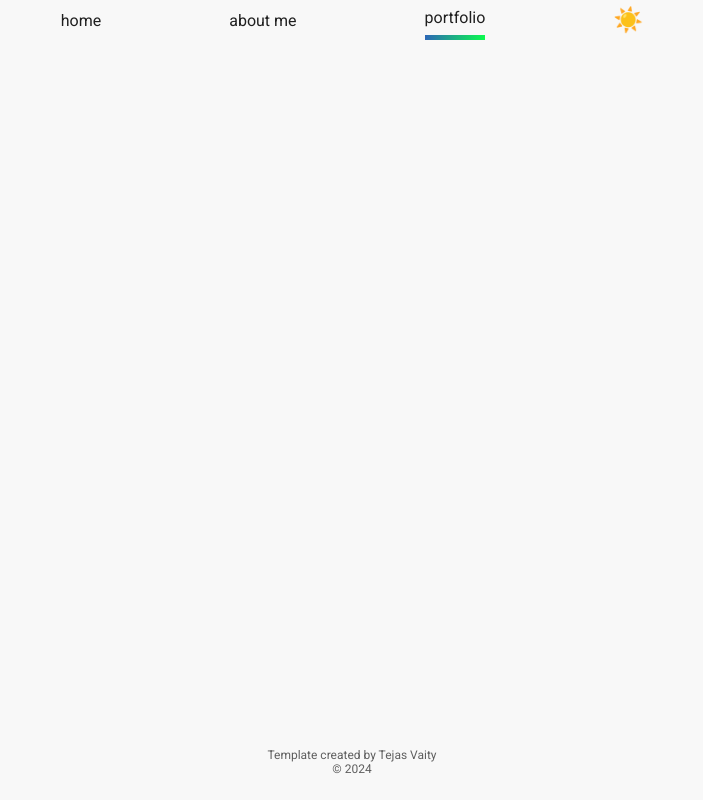
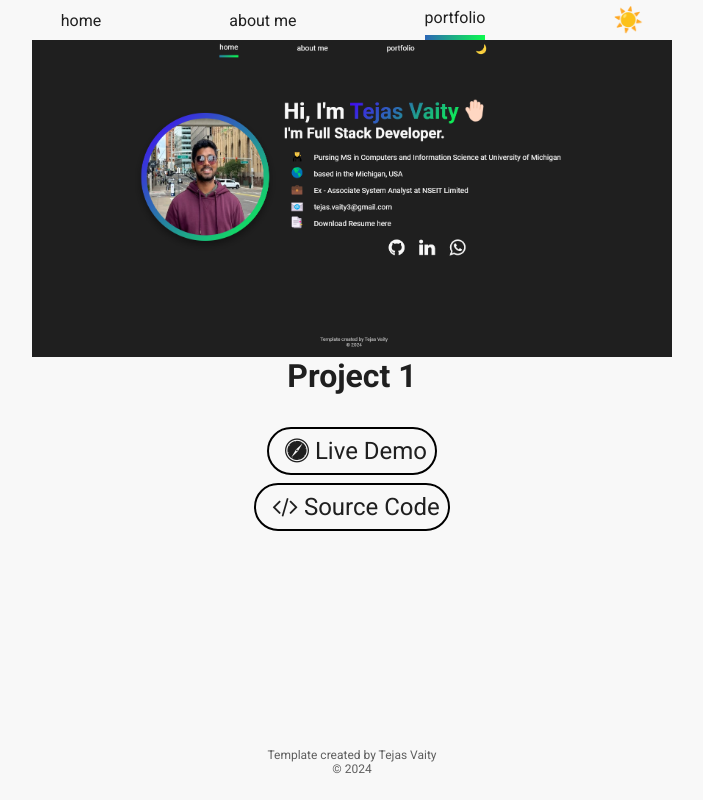
Before and after one commit to Tej619/Portfolio, a React (Create React App) app: page /portfolio in a window 1280 px wide. Shown: the whole page, without its empty margins (288-991 px from the left). Built offline with nearby package versions, Linux system fonts and the light colour scheme.

Commit message:
Adding image to the project 1

```diff
--- a/src/info/Info.js
+++ b/src/info/Info.js
@@ -4,6 +4,7 @@ import mock2 from "../img/mock2.png"
 import mock3 from "../img/mock3.png"
 import mock4 from "../img/mock4.png"
 import mock5 from "../img/mock5.png"
+import mock6 from "../img/mock6.png"
 
 export let colors = ["rgb(10, 255, 75)", "rgb(68, 0, 255)"];
 
@@ -84,12 +85,12 @@ export const info = {
         }
     ],
     portfolio: [ // This is where your portfolio projects will be detailed
-        // {
-        //     title: "Project 1",
-        //     live: "https://portfolio-liart-two-13.vercel.app/", //this should be a link to the live version of your project, think github pages, netlify, heroku, etc. Or your own domain, if you have it.
-        //     source: "https://github.com/Tej619/Portfolio", // this should be a link to the **repository** of the project, where the code is hosted.
-        //     image: mock6
-        // },
+        {
+            title: "Project 1",
+            live: "https://portfolio-liart-two-13.vercel.app/", //this should be a link to the live version of your project, think github pages, netlify, heroku, etc. Or your own domain, if you have it.
+            source: "https://github.com/Tej619/Portfolio", // this should be a link to the **repository** of the project, where the code is hosted.
+            image: mock6
+        },
         // {
         //     title: "Project 2",
         //     live: "https://paytonpierce.dev",
```
